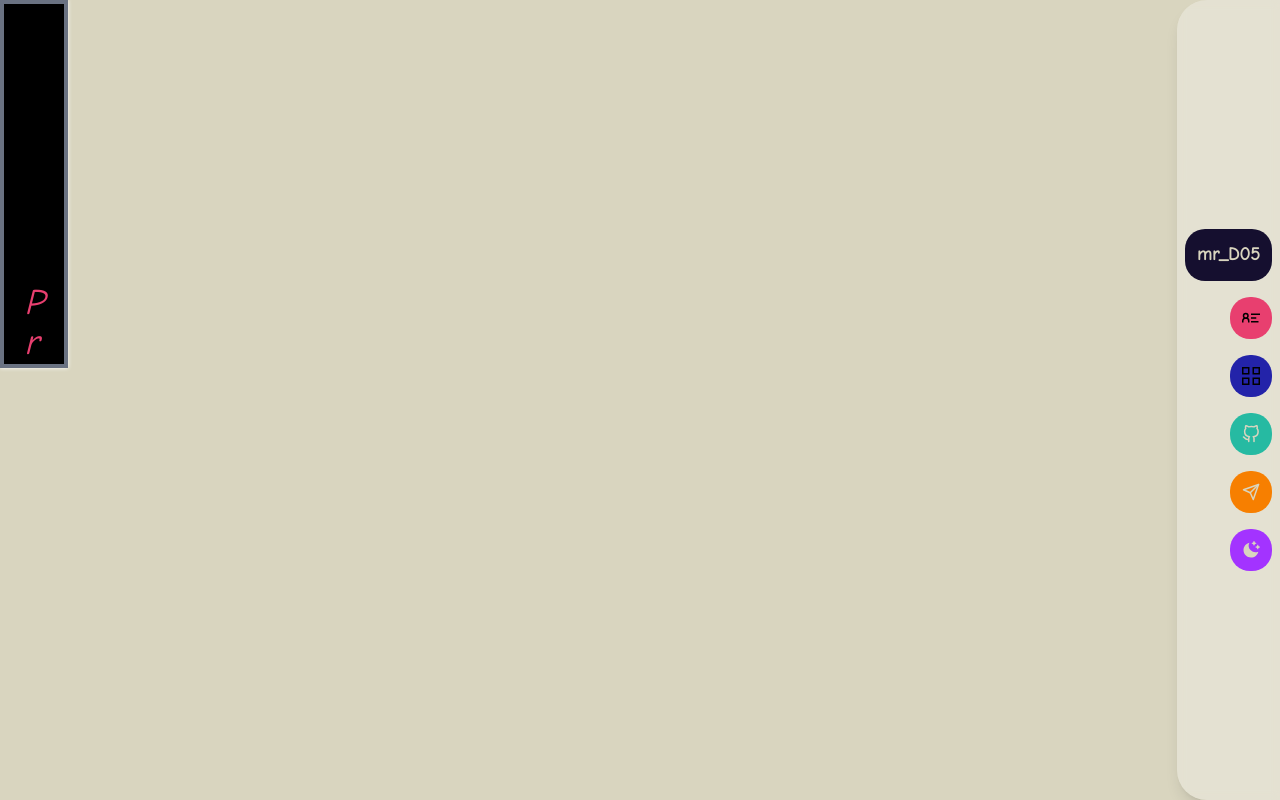
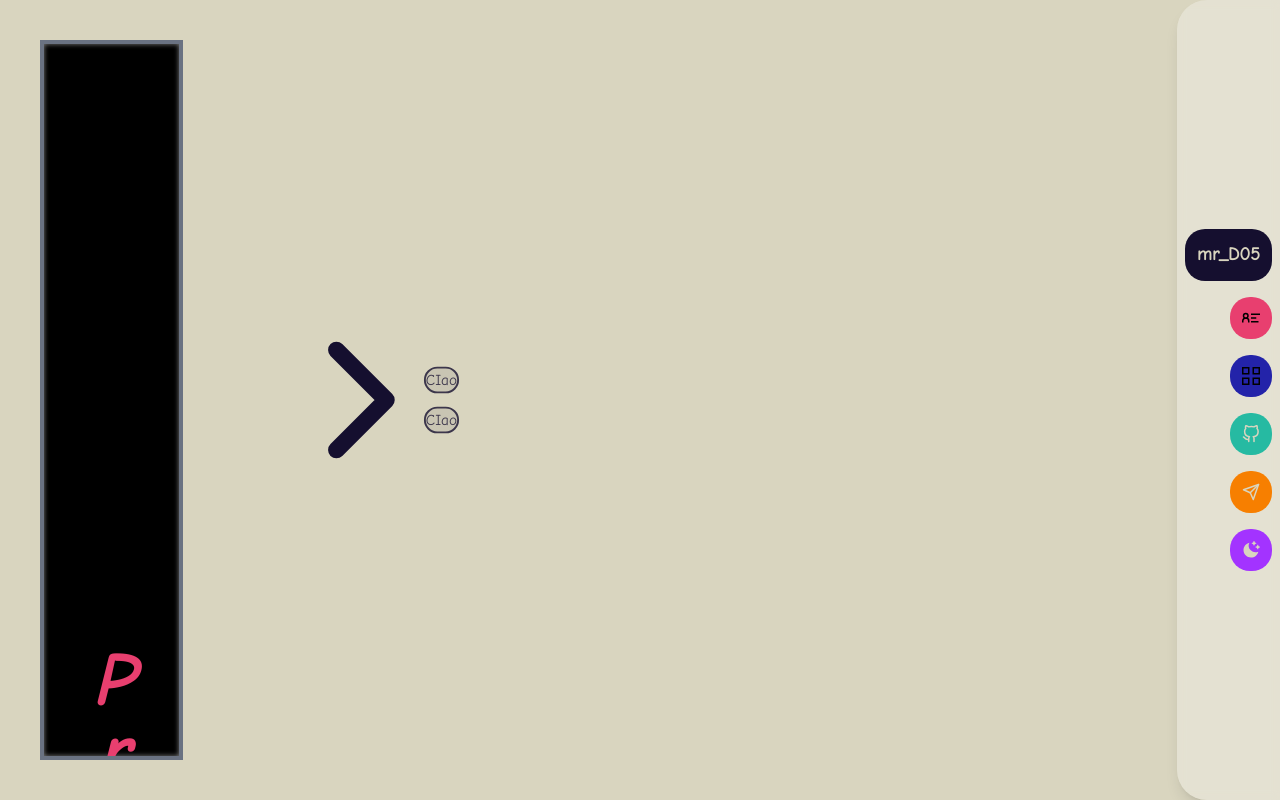
Before and after one commit to misterD05/mr_d05_web, a Next.js app: page /myProjects in a window 1280 px wide. Built offline with nearby package versions, Linux system fonts and the light colour scheme.

Commit message:
starting the projects sections

```diff
--- a/app/myProjects/page.tsx
+++ b/app/myProjects/page.tsx
@@ -1,11 +1,15 @@
-import VerticalMarquee  from "../widgets/components";
+import {Container, ContainerHiddenColumn, HorizontalArrow, VerticalMarquee}  from "../widgets/components";
 
 export default function MyProjects() {
   return (
-    <div className="flex items-center w-auto h-auto justify-center bg-(--bgc) text-(--text)">
-      <VerticalMarquee speed={5}>Projects</VerticalMarquee>
-      <main className="flex flex-row items-center">
-
+    <div className="flex flex-row gap-0 items-center w-screen h-screen justify-start bg-(--bgc) text-(--text)">
+      <VerticalMarquee speed={5}>Projects XD</VerticalMarquee>
+      <HorizontalArrow direction="right" size={200}></HorizontalArrow>
+      <main className="flex flex row items-center">
+        <ContainerHiddenColumn isCentered={true} isFitted={true}>
+          <Container>CIao</Container>
+          <Container>CIao</Container>
+        </ContainerHiddenColumn>
 
       </main>
     </div>
--- a/app/widgets/components.tsx
+++ b/app/widgets/components.tsx
@@ -209,7 +209,7 @@ interface VerticalMarqueeProps {
 
 
 
-export default function VerticalMarquee({
+export function VerticalMarquee({
     children,
     speed = 10,
     direction = 'up',
@@ -219,15 +219,24 @@ export default function VerticalMarquee({
 
     function returnLetters(word : string[] | any) {
         let letAndSpaces = [];
+        let b = "";
         for (let a of word) {
-            letAndSpaces.push(a);
-            letAndSpaces.push(<br/>)
+
+            if (a == ":" || a == "X" || a == ")" || a == "D" ) {
+                if (b == "") {
+                    b = a;
+                    continue;
+                }
+                letAndSpaces.push(b, a, <br/>);
+                continue;
+            }
+            letAndSpaces.push(a, <br/>);
         }
         return letAndSpaces
     }
 
     return (
-        <div className="bg-black h-full w-auto overflow-hidden border-4 border-gray-500 drop-shadow-[0_0_2px_white] filter">
+        <div className="bg-black h-[calc(100%-5rem)] w-auto overflow-hidden border-4 border-gray-500 inset-shadow-[0_0_5px_grey] filter m-10">
             <motion.div
                 animate={{
                     y: direction == 'up' ? ['100%', '-100%'] : ['-100%', '100%'],
@@ -237,7 +246,7 @@ export default function VerticalMarquee({
                     ease: 'linear',
                     repeat: Infinity,
                 }}
-                className="m-5 text-4xl flex flex-col items-center italic text-(--magenta)">
+                className="m-5 text-7xl flex flex-col text-center italic font-extrabold text-(--magenta)">
                 {
                     returnLetters(letters)
                 }
@@ -245,3 +254,25 @@ export default function VerticalMarquee({
         </div>
     )
 }
+
+
+export function HorizontalArrow({ direction = "right", size = 64}) {
+    const svg = direction === "right" ? <svg xmlns="http://www.w3.org/2000/svg" width={size} height={size} viewBox="0 0 24 24" fill="none" stroke="var(--text)" stroke-width="2" stroke-linecap="round" stroke-linejoin="round" className="lucide lucide-chevron-right-icon lucide-chevron-right"><path d="m9 18 6-6-6-6"/></svg> : <svg xmlns="http://www.w3.org/2000/svg" width="24" height="24" viewBox="0 0 24 24" fill="none" stroke="var(--text)" stroke-width="2" stroke-linecap="round" stroke-linejoin="round" className="lucide lucide-chevron-left-icon lucide-chevron-left"><path d="m15 18-6-6 6-6"/></svg>;
+
+    return (
+        <div className="h-full w-fit flex items-center ">
+            <motion.div
+                animate={{
+                    x: ['0%', '20%', '0%'],
+                }}
+                transition={{
+                    duration: 1,
+                    ease: 'linear',
+                    repeat: Infinity,
+                }}
+                className=' ' >
+                {svg}
+                </motion.div>
+        </div>
+    )
+}
--- /dev/null
+++ b/public/projectsInfo.json
@@ -0,0 +1,19 @@
+{
+    "projects" : [
+        {
+            "name" : "",
+            "description" : "",
+            "languages&Tools" : "",
+            "moreInfo": "",
+            "link" : "",
+            "image" :  ""
+        },
+        {
+            "name" : "",
+            "description" : "",
+            "languages&Tools" : "",
+            "image" :  ""
+        }
+    ]
+
+}
```
